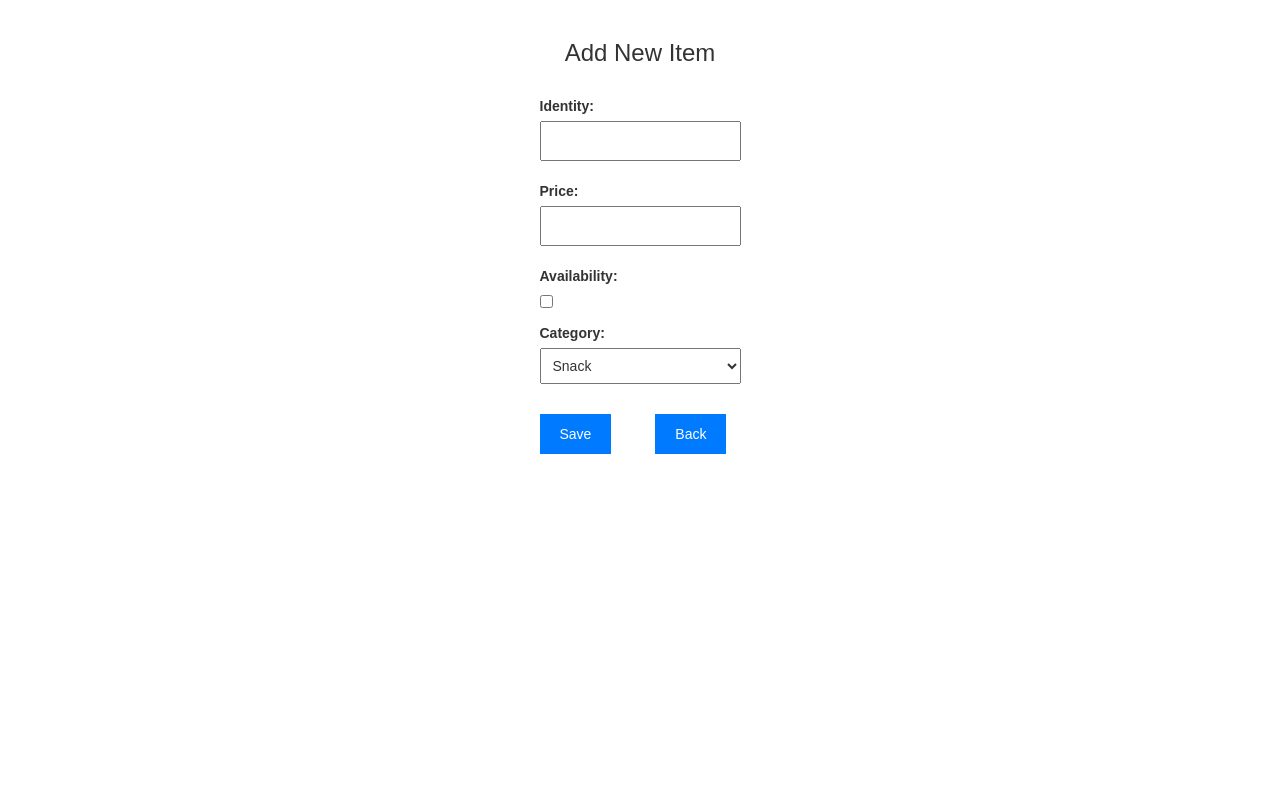
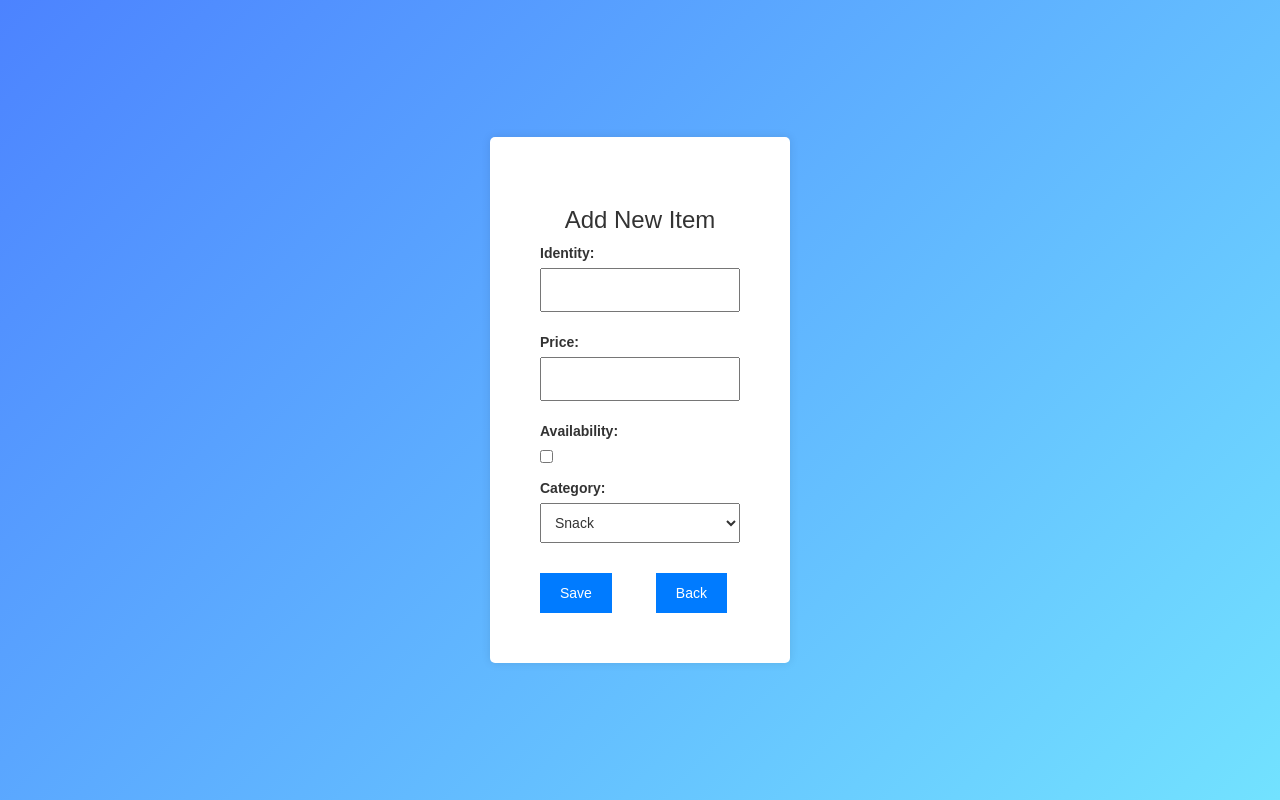
Before and after one commit to PSGSudalai/Canteen_QR, a Django app: page /canteen/items/create/ in a window 1280 px wide. Run offline with Django 5.2, Linux system fonts and the light colour scheme; the visitor is signed in with stand-in values (Sample User, id 1); some libraries are stand-ins or nearby versions.

Commit message:
item form css

```diff
--- a/BASE/templates/canteen_items/item_form.html
+++ b/BASE/templates/canteen_items/item_form.html
@@ -8,11 +8,16 @@
     <style>
         body {
             font-family: Arial, sans-serif;
-            margin: 20px;
-            padding: 0;
+            display: flex;
+            justify-content: center;
+            align-items: center;
+            height: 100vh;
+            margin: 0;
+            background: linear-gradient(135deg, #4c83ff, #72e2ff);
         }
         .new {
             text-align: center;
+            font-style:Bold;
         }
         #identity {
             align-items: 10px;
@@ -21,8 +26,12 @@
             text-align: center;
         }
         form {
-            max-width: 600px;
-            margin: 0 auto;
+            background-color: #fff;
+            padding: 50px;
+
+            border-radius: 5px;
+            box-shadow: 0 0 10px rgba(0, 0, 0, 0.1);
+            width: 300px; /* Adjust width as needed */
         }
         p {
             margin-bottom: 10px;
@@ -34,12 +43,13 @@
         input[type="text"],
         input[type="number"],
         select {
+            padding: 10px;
+            margin-bottom: 10px;
             width: 100%;
-            padding: 8px;
-            margin-bottom: 10px;
             box-sizing: border-box;
         }
         .add {
+            align-items: center;
             padding: 20px;
             display: flex;
         }
@@ -71,11 +81,13 @@
     </style>
 </head>
 <body>
-    <div class="container">
-        <h3 class="new">{% if item %}Edit Item{% else %}Add New Item{% endif %}</h3>
+    <div>
 
         <div class="add">
+
             <form method="post">
+                <h3 class="new">{% if item %}Edit Item{% else %}Add New Item{% endif %}</h3>
+
                 {% csrf_token %}
                 <p>
                     <label for="identity">Identity:</label>
```
